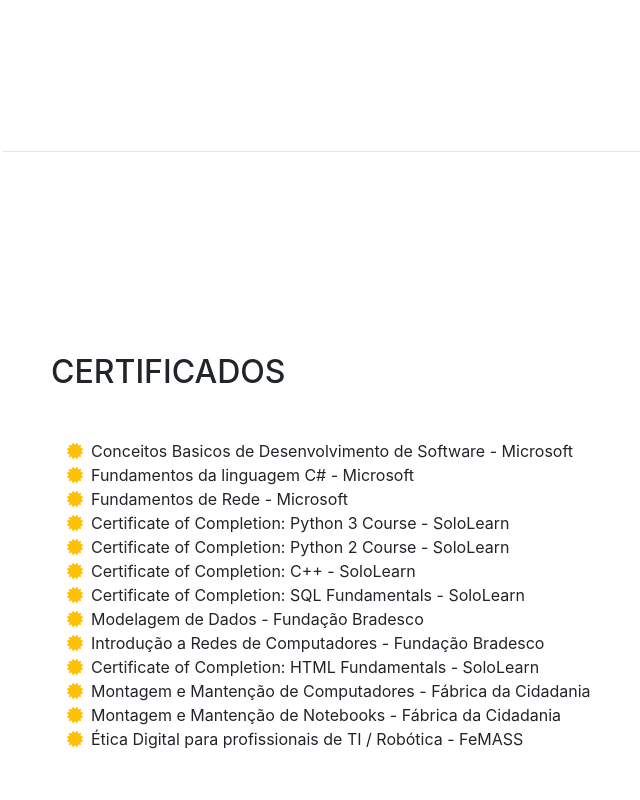
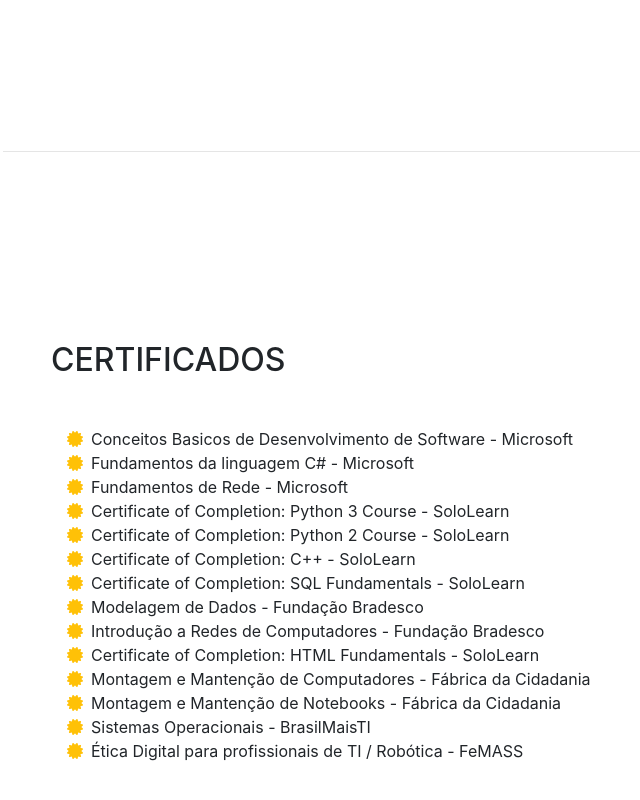
Before and after one commit to Alzemand/alzemand.github.io, a website with bundled scripts: page index.html in a window 1280 px wide. Shown: the part 4128-4928 px from the top of the page, without its empty margins (269-909 px from the left). Built offline with nearby package versions, Linux system fonts and the light colour scheme; a web font is replaced by a local one.

Commit message:
novo certificado

```diff
--- a/index.html
+++ b/index.html
@@ -301,7 +301,10 @@
             <li>
               <i class="fa-li fa fa-certificate text-warning"></i>
              Montagem e Mantenção de Notebooks - Fábrica da Cidadania</li>
-                          <li>
+              <li>
+             <i class="fa-li fa fa-certificate text-warning"></i>
+             Sistemas Operacionais - BrasilMaisTI</li>
+            <li>
               <i class="fa-li fa fa-certificate text-warning"></i>
              Ética Digital para profissionais de TI / Robótica - FeMASS</li>
             <li>
```
